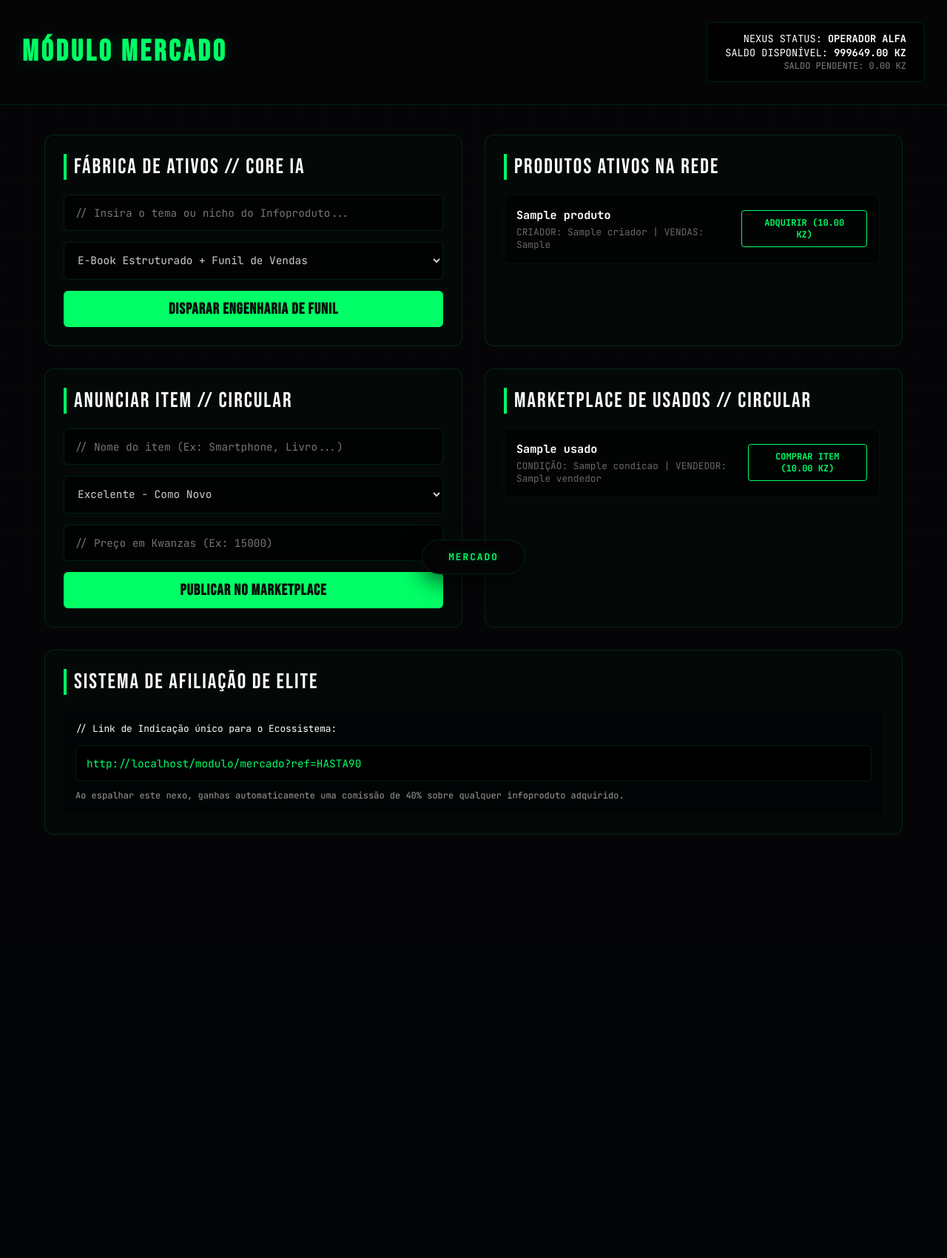
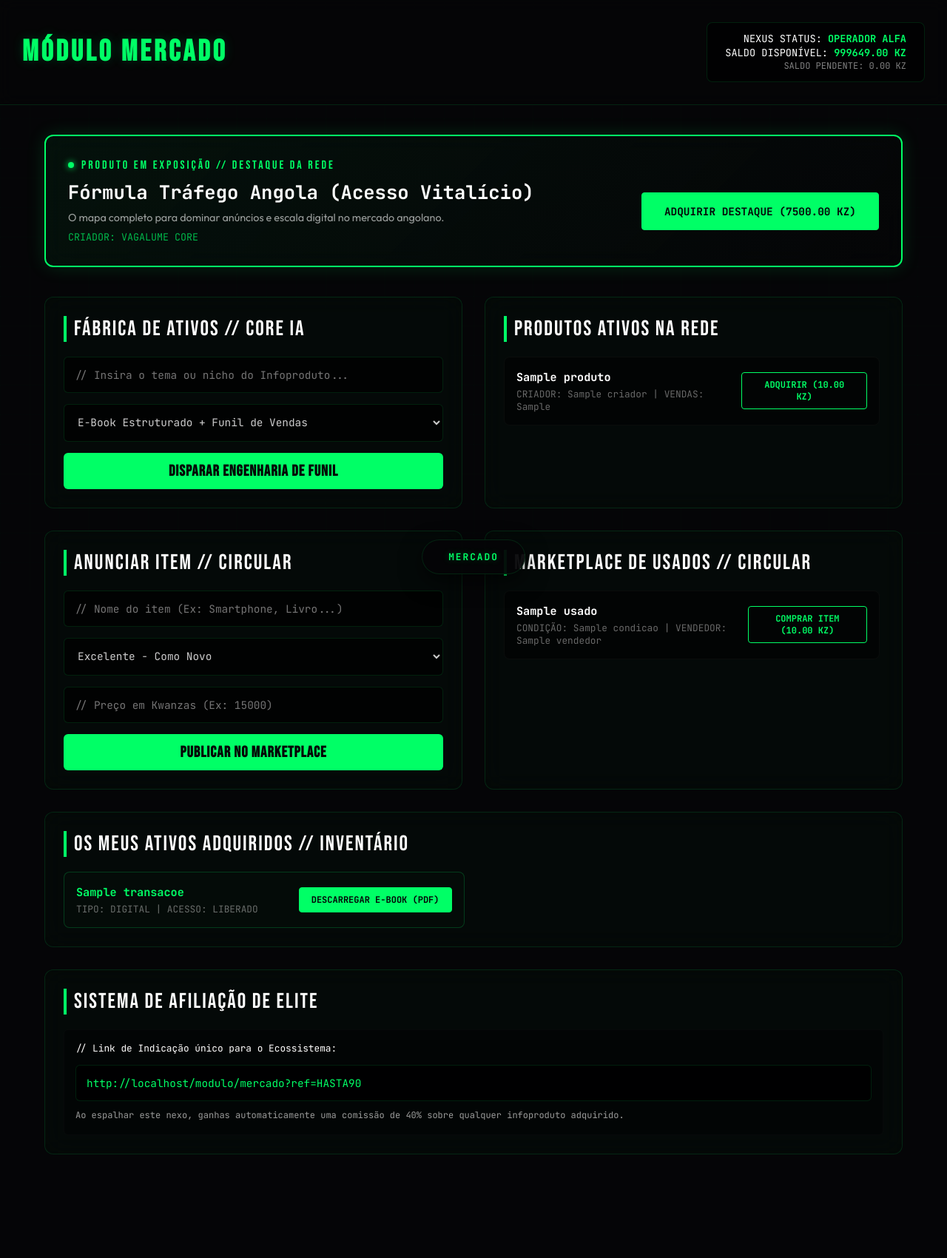
Before and after one commit to vagalume90/VAGALUME90, a Flask app: page /mercado in a window 1280 px wide. Shown: the whole page at 74% size. Before the commit the page ends 1128 px from the top, so only its background shows below. Run offline with Flask 3, Linux system fonts and the light colour scheme; a database or web service that is not in the repository returns one stand-in record (values such as "Sample title").

Commit message:
melhorado

```diff
--- a/templates/mercado.html
+++ b/templates/mercado.html
@@ -20,9 +20,47 @@ header { padding: 30px; border-bottom: 1px solid var(--glass-border); position:
 header h1 { font-family: var(--font-title); font-size: 2.5rem; letter-spacing: 4px; color: var(--neon-green); text-shadow: 0 0 15px rgba(0,255,102,0.2); }
 
 .wallet-panel { background: rgba(0,0,0,0.6); border: 1px solid var(--glass-border); padding: 12px 24px; border-radius: 8px; font-family: var(--font-mono); font-size: 0.85rem; text-align: right; line-height: 1.4; }
-.wallet-panel span { color: var(--neon-blue); font-weight: bold; }
+.wallet-panel span { color: var(--neon-green); font-weight: bold; }
 
 .container { max-width: 1200px; margin: 40px auto; padding: 0 20px; display: grid; grid-template-columns: 1fr 1fr; gap: 30px; position: relative; z-index: 1; }
+
+/* Prateleira de Exposição - Destaque Principal */
+.prateleira-exposicao {
+  grid-column: span 2;
+  background: linear-gradient(135deg, rgba(0,255,102,0.05) 0%, rgba(5,5,7,0.8) 100%);
+  border: 2px solid var(--neon-green);
+  border-radius: 12px;
+  padding: 30px;
+  backdrop-filter: blur(15px);
+  box-shadow: 0 0 25px rgba(0,255,102,0.15);
+  margin-bottom: 10px;
+}
+.destaque-header {
+  font-family: var(--font-title);
+  font-size: 1rem;
+  color: var(--neon-green);
+  letter-spacing: 3px;
+  margin-bottom: 10px;
+  display: flex;
+  align-items: center;
+  gap: 10px;
+}
+.destaque-conteudo {
+  display: flex;
+  justify-content: space-between;
+  align-items: center;
+  gap: 20px;
+}
+.destaque-info h2 {
+  font-family: var(--font-mono);
+  font-size: 1.6rem;
+  font-weight: 700;
+  margin-bottom: 8px;
+}
+.destaque-info p {
+  font-size: 0.9rem;
+  color: rgba(255,255,255,0.6);
+}
 
 .card-modulo { background: var(--dark-green); border: 1px solid var(--glass-border); border-radius: 12px; padding: 25px; backdrop-filter: blur(15px); box-shadow: inset 0 0 20px rgba(0,255,102,0.01); }
 .card-title { font-family: var(--font-title); font-size: 1.8rem; color: #FFF; letter-spacing: 2px; margin-bottom: 20px; border-left: 4px solid var(--neon-green); padding-left: 10px; display: flex; justify-content: space-between; align-items: center; }
@@ -64,6 +102,25 @@ nav a.active { color: var(--neon-green); text-shadow: 0 0 10px rgba(0,255,102,0.
 </header>
 
 <div class="container">
+  <!-- 🌟 PRATELEIRA DE EXPOSIÇÃO / MONTRA DE DESTAQUES -->
+  <div class="prateleira-exposicao">
+    <div class="destaque-header">
+      <span style="width: 8px; height: 8px; background: var(--neon-green); border-radius: 50%; display: inline-block; box-shadow: 0 0 8px var(--neon-green);"></span>
+      PRODUTO EM EXPOSIÇÃO // DESTAQUE DA REDE
+    </div>
+    <div class="destaque-conteudo">
+      <div class="destaque-info">
+        <h2>{{ produto_destaque.titulo }}</h2>
+        <p>{{ produto_destaque.descricao }}</p>
+        <small style="font-family: var(--font-mono); color: rgba(0,255,102,0.7); display:block; margin-top:8px;">CRIADOR: {{ produto_destaque.criador }}</small>
+      </div>
+      <button class="btn-buy" style="padding: 15px 30px; font-size: 0.9rem; background: var(--neon-green); color: var(--void);" onclick="comprarProduto('{{ produto_destaque._id }}')">
+        ADQUIRIR DESTAQUE ({{ "%.2f"|format(produto_destaque.preco_sugerido) }} KZ)
+      </button>
+    </div>
+  </div>
+
+  <!-- BLCO 1: INFOPRODUTOS IA -->
   <div class="card-modulo">
     <div class="card-title">FÁBRICA DE ATIVOS // CORE IA</div>
     <input type="text" id="tema-ia" class="input-terminal" placeholder="// Insira o tema ou nicho do Infoproduto...">
@@ -74,6 +131,7 @@ nav a.active { color: var(--neon-green); text-shadow: 0 0 10px rgba(0,255,102,0.
     <button class="btn-terminal" onclick="gerarAtivoIA()">DISPARAR ENGENHARIA DE FUNIL</button>
   </div>
 
+  <!-- BLOCO 2: LISTA DE INFOPRODUTOS VIVOS -->
   <div class="card-modulo">
     <div class="card-title">PRODUTOS ATIVOS NA REDE</div>
     <div class="product-list">
@@ -91,6 +149,7 @@ nav a.active { color: var(--neon-green); text-shadow: 0 0 10px rgba(0,255,102,0.
     </div>
   </div>
 
+  <!-- BLOCO 3: ADICIONAR ITEM USADO -->
   <div class="card-modulo">
     <div class="card-title">ANUNCIAR ITEM // CIRCULAR</div>
     <input type="text" id="nome-item" class="input-terminal" placeholder="// Nome do item (Ex: Smartphone, Livro...)">
@@ -103,6 +162,7 @@ nav a.active { color: var(--neon-green); text-shadow: 0 0 10px rgba(0,255,102,0.
     <button class="btn-terminal" onclick="anunciarItemFisico()">PUBLICAR NO MARKETPLACE</button>
   </div>
 
+  <!-- BLOCO 4: LISTA DE USADOS DO MERCADO -->
   <div class="card-modulo">
     <div class="card-title">MARKETPLACE DE USADOS // CIRCULAR</div>
     <div class="product-list">
@@ -120,6 +180,27 @@ nav a.active { color: var(--neon-green); text-shadow: 0 0 10px rgba(0,255,102,0.
     </div>
   </div>
 
+  <!-- 🌟 BLOCO 5: OS MEUS ATIVOS ADQUIRIDOS // INVENTÁRIO REAIS -->
+  <div class="card-modulo" style="grid-column: span 2;">
+    <div class="card-title">OS MEUS ATIVOS ADQUIRIDOS // INVENTÁRIO</div>
+    <div class="product-list" style="max-height: none; grid-template-columns: 1fr 1fr; gap: 20px;">
+      {% for ativo in ativos_comprados %}
+      <div class="product-item" style="border-color: rgba(0,255,102,0.2); background: rgba(0,255,102,0.01);">
+        <div class="product-info">
+          <h4 style="color: var(--neon-green);">{{ ativo.titulo }}</h4>
+          <p>TIPO: {{ ativo.tipo|upper }} | ACESSO: LIBERADO</p>
+        </div>
+        <button class="btn-buy" style="background: var(--neon-green); color: var(--void);" onclick="window.open('{{ ativo.download_url }}', '_blank');">
+          DESCARREGAR E-BOOK (PDF)
+        </button>
+      </div>
+      {% else %}
+      <p style="grid-column: span 2; font-family: var(--font-mono); font-size: 0.8rem; color: rgba(255,255,255,0.25);">// Ainda não tens nenhum e-book real libertado no teu inventário...</p>
+      {% endfor %}
+    </div>
+  </div>
+
+  <!-- SISTEMA DE AFILIADOS -->
   <div class="card-modulo" style="grid-column: span 2;">
     <div class="card-title">SISTEMA DE AFILIAÇÃO DE ELITE</div>
     <div class="afiliado-box">
@@ -158,7 +239,7 @@ async function gerarAtivoIA() {
 
     const data = await res.json();
     if(data.success) {
-      alert(data.message + "\nProduto: " + data.produto);
+      alert(data.message + "\nProduto em processamento: " + data.produto);
       window.location.reload();
     } else {
       alert("Erro: " + data.error);
@@ -198,7 +279,7 @@ async function anunciarItemFisico() {
 }
 
 async function comprarProduto(id) {
-  if (!confirm("Confirmar execução da transação no Ledger?")) return;
+  if (!confirm("Confirmar execução da transação no Ledger da Rede Vagalume?")) return;
   const afiliadoCod = obterCodigoAfiliado();
 
   try {
@@ -213,12 +294,12 @@ async function comprarProduto(id) {
       window.location.href = data.whatsapp_url;
     }
   } catch (err) {
-    alert("Erro.");
+    alert("Erro ao processar transação.");
   }
 }
 
 async function comprarItemUsado(id) {
-  if (!confirm("Confirmar negociação P2P para este item?")) return;
+  if (!confirm("Confirmar negociação P2P para este item físico?")) return;
 
   try {
     const res = await fetch('/api/mercado/comprar-usado', {
```
